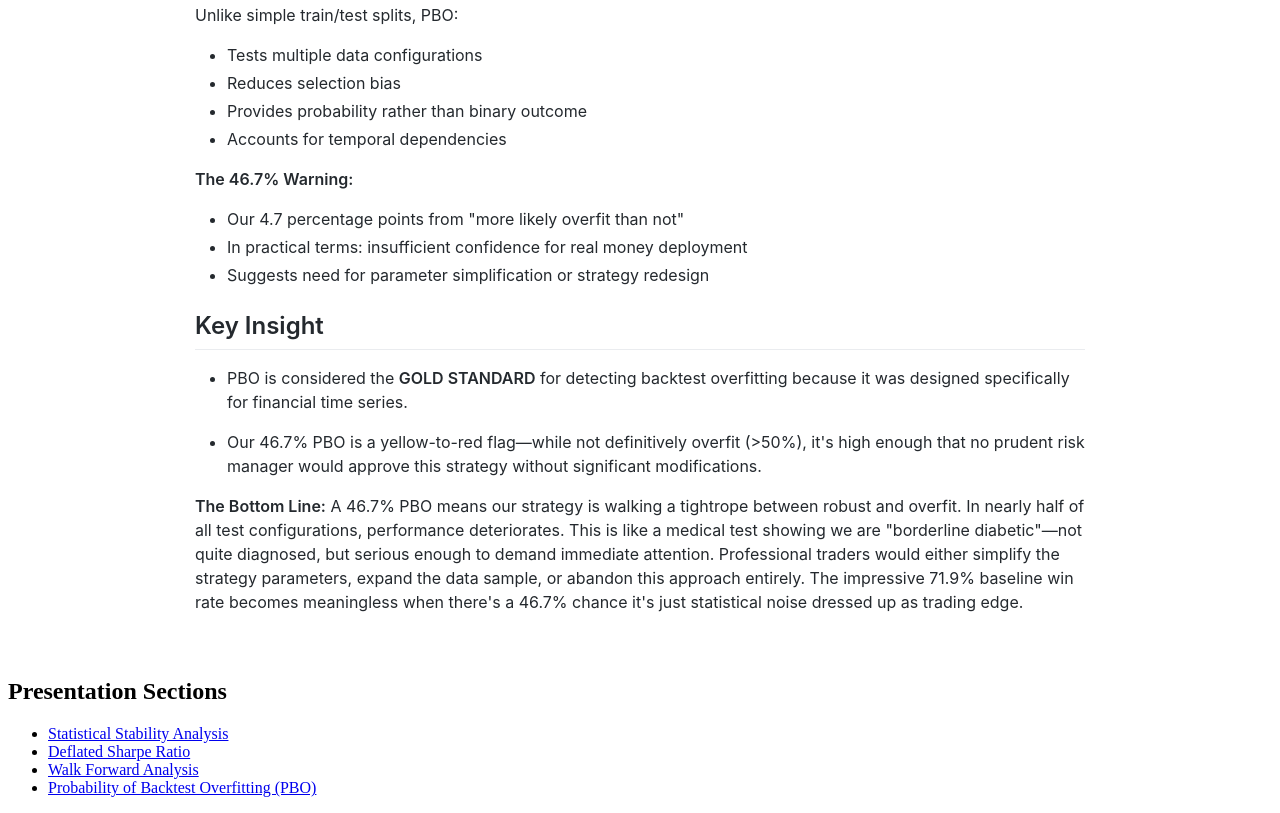
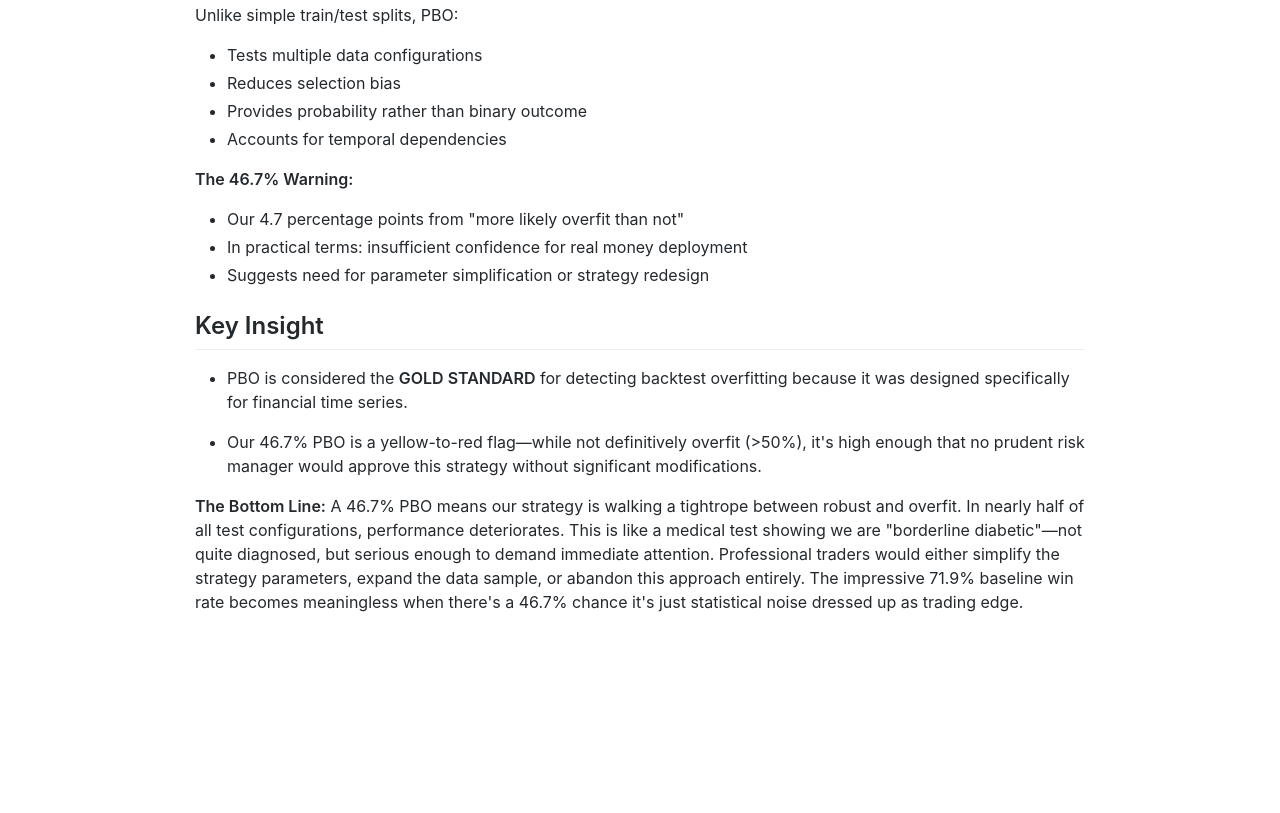
Before and after one commit to AnodyneAI/SMB_Presentations, a plain HTML site: page Presentation-Probability_of_Backtest_Overfitting_.html in a window 1280 px wide. Shown: the part 5667-6480 px from the top of the page. After the commit the page ends 6334 px from the top, so only its background shows below. Drawn offline with Linux system fonts and the light colour scheme.

Commit message:
Update Presentation-Probability_of_Backtest_Overfitting_.html

```diff
--- a/Presentation-Probability_of_Backtest_Overfitting_.html
+++ b/Presentation-Probability_of_Backtest_Overfitting_.html
@@ -1483,13 +1483,6 @@ Industry Perspectives:
 </ul>
 <p><strong>The Bottom Line:</strong> A 46.7% PBO means our strategy is walking a tightrope between robust and overfit. In nearly half of all test configurations, performance deteriorates. This is like a medical test showing we are "borderline diabetic"—not quite diagnosed, but serious enough to demand immediate attention. Professional traders would either simplify the strategy parameters, expand the data sample, or abandon this approach entirely. The impressive 71.9% baseline win rate becomes meaningless when there's a 46.7% chance it's just statistical noise dressed up as trading edge.</p>
 </article>
-<h2>Presentation Sections</h2>
-<ul>
-  <li><a href="Presentation-Statistical_Stability_Analysis.html">Statistical Stability Analysis</a></li>
-  <li><a href="Presentation_Deflated_Sharpe_Ratio.html">Deflated Sharpe Ratio</a></li>
-  <li><a href="Presentation-Walk_Forward_Analysis.html">Walk Forward Analysis</a></li>
-  <li><a href="Presentation-Probability_of_Backtest_Overfitting_htm.html">Probability of Backtest Overfitting (PBO)</a></li>
-</ul>
 
 </body>
 </html>
```
